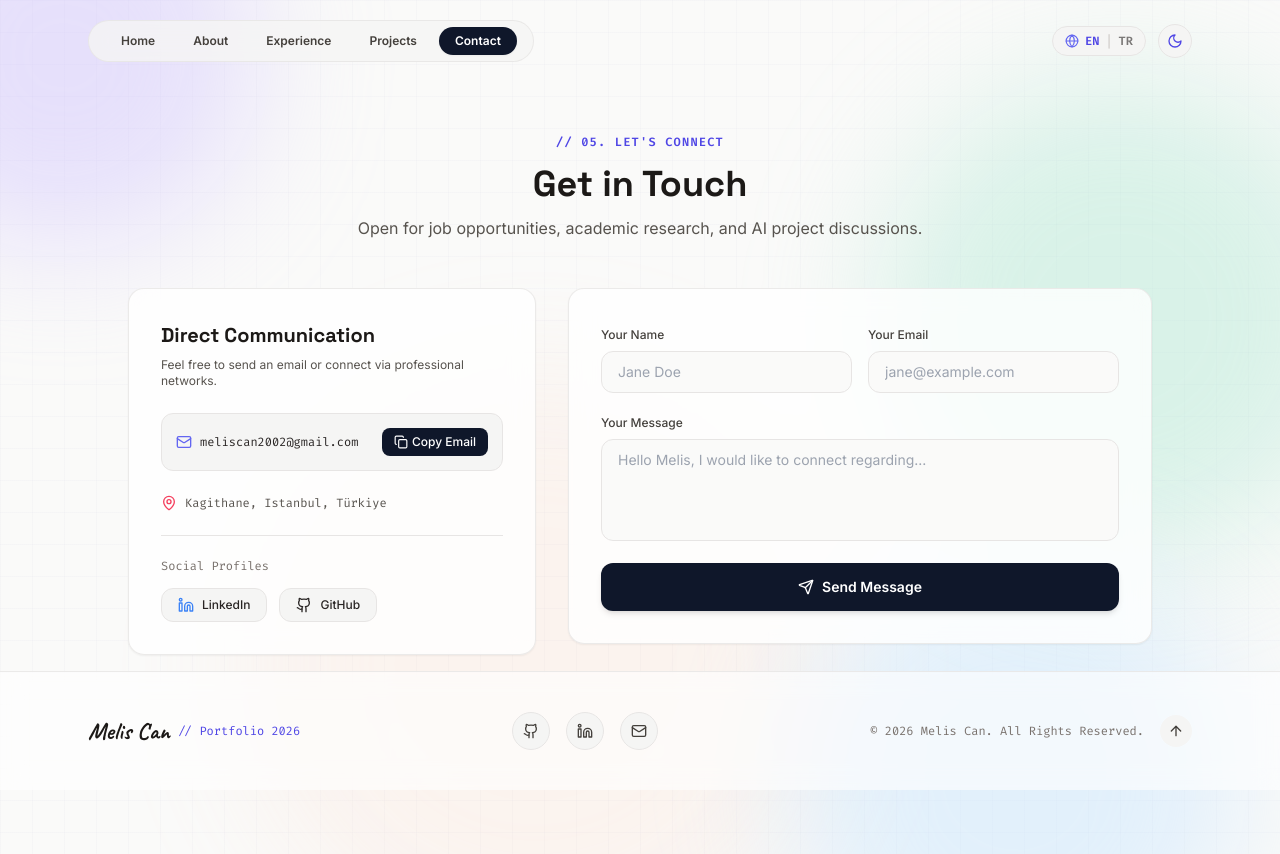
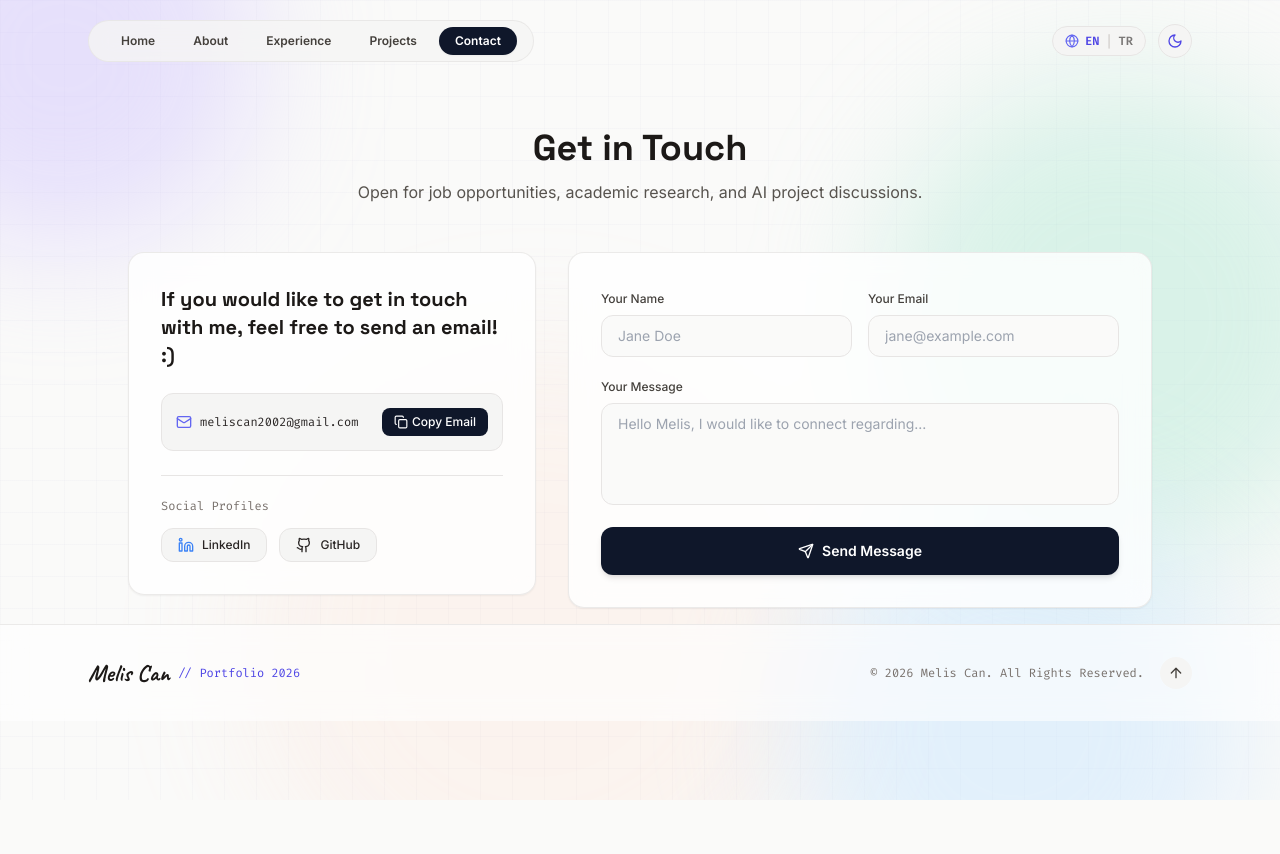
Before and after one commit to meliscann/portfolio-meliscan, a Next.js app: page /contact in a window 1280 px wide. After the commit the page ends 800 px from the top, so only its background shows below. Built offline with nearby package versions, Linux system fonts and the light colour scheme.

Commit message:
feat: simplify footer, remove section comment tags, update contact card title and remove location tag

```diff
--- a/src/components/layout/Footer.tsx
+++ b/src/components/layout/Footer.tsx
@@ -1,9 +1,8 @@
 "use client";
 
 import React from "react";
-import { profileData } from "@/../content/profile";
 import { useLanguage } from "@/components/context/LanguageContext";
-import { Github, Linkedin, Mail, ArrowUp } from "lucide-react";
+import { ArrowUp } from "lucide-react";
 
 export const Footer: React.FC = () => {
   const { t } = useLanguage();
@@ -13,8 +12,8 @@ export const Footer: React.FC = () => {
   };
 
   return (
-    <footer className="relative z-10 border-t border-stone-200/80 dark:border-slate-800/80 bg-white/60 dark:bg-slate-900/60 backdrop-blur-md py-10">
-      <div className="max-w-6xl mx-auto px-4 sm:px-6 flex flex-col md:flex-row items-center justify-between gap-6">
+    <footer className="relative z-10 border-t border-stone-200/80 dark:border-slate-800/80 bg-white/60 dark:bg-slate-900/60 backdrop-blur-md py-8">
+      <div className="max-w-6xl mx-auto px-4 sm:px-6 flex flex-col sm:flex-row items-center justify-between gap-4">
         {/* Left: Branding Signature */}
         <div className="flex items-center gap-2">
           <span className="font-signature text-2xl font-bold text-stone-900 dark:text-white">
@@ -23,35 +22,6 @@ export const Footer: React.FC = () => {
           <span className="font-mono text-xs text-indigo-600 dark:text-pastel-lavender">
             // Portfolio 2026
           </span>
-        </div>
-
-        {/* Center: Social Icons */}
-        <div className="flex items-center gap-4">
-          <a
-            href={profileData.contact.github}
-            target="_blank"
-            rel="noopener noreferrer"
-            className="p-2.5 rounded-full bg-stone-100 dark:bg-slate-800 text-stone-700 dark:text-slate-300 hover:text-indigo-600 dark:hover:text-pastel-lavender hover:scale-110 transition border border-stone-200 dark:border-slate-700"
-            aria-label="GitHub Profile"
-          >
-            <Github className="w-4 h-4" />
-          </a>
-          <a
-            href={profileData.contact.linkedin}
-            target="_blank"
-            rel="noopener noreferrer"
-            className="p-2.5 rounded-full bg-stone-100 dark:bg-slate-800 text-stone-700 dark:text-slate-300 hover:text-indigo-600 dark:hover:text-pastel-lavender hover:scale-110 transition border border-stone-200 dark:border-slate-700"
-            aria-label="LinkedIn Profile"
-          >
-            <Linkedin className="w-4 h-4" />
-          </a>
-          <a
-            href={`mailto:${profileData.contact.email}`}
-            className="p-2.5 rounded-full bg-stone-100 dark:bg-slate-800 text-stone-700 dark:text-slate-300 hover:text-indigo-600 dark:hover:text-pastel-lavender hover:scale-110 transition border border-stone-200 dark:border-slate-700"
-            aria-label="Send Email"
-          >
-            <Mail className="w-4 h-4" />
-          </a>
         </div>
 
         {/* Right: Copyright & Scroll to Top */}
--- a/src/components/sections/AboutSection.tsx
+++ b/src/components/sections/AboutSection.tsx
@@ -13,9 +13,6 @@ export const AboutSection: React.FC = () => {
     <section id="about" className="relative z-10 py-4 px-4 sm:px-6 max-w-5xl mx-auto space-y-10">
       {/* Section Header */}
       <div className="text-center space-y-2">
-        <span className="font-mono text-xs uppercase tracking-widest text-indigo-600 dark:text-pastel-lavender font-semibold">
-          // 01. Profile & Bio
-        </span>
         <h2 className="text-3xl sm:text-4xl font-heading font-extrabold text-stone-900 dark:text-white">
           {t.about.sectionTitle}
         </h2>
--- a/src/components/sections/ContactSection.tsx
+++ b/src/components/sections/ContactSection.tsx
@@ -3,10 +3,10 @@
 import React, { useState } from "react";
 import { profileData } from "@/../content/profile";
 import { useLanguage } from "@/components/context/LanguageContext";
-import { Mail, Copy, Check, Send, MapPin, Linkedin, Github, Loader2, CheckCircle2, AlertCircle } from "lucide-react";
+import { Mail, Copy, Check, Send, Linkedin, Github, Loader2, CheckCircle2, AlertCircle } from "lucide-react";
 
 export const ContactSection: React.FC = () => {
-  const { t } = useLanguage();
+  const { language, t } = useLanguage();
   const [copied, setCopied] = useState(false);
   const [formData, setFormData] = useState({ name: "", email: "", message: "" });
   const [status, setStatus] = useState<"idle" | "sending" | "success" | "error">("idle");
@@ -60,9 +60,6 @@ export const ContactSection: React.FC = () => {
       <div className="max-w-5xl mx-auto space-y-12">
         {/* Section Header */}
         <div className="text-center space-y-3">
-          <span className="font-mono text-xs uppercase tracking-widest text-indigo-600 dark:text-pastel-lavender font-semibold">
-            // 05. Let's Connect
-          </span>
           <h2 className="text-3xl sm:text-4xl font-heading font-extrabold text-stone-900 dark:text-white">
             {t.contact.sectionTitle}
           </h2>
@@ -76,12 +73,11 @@ export const ContactSection: React.FC = () => {
           <div className="lg:col-span-5 space-y-6">
             <div className="p-6 sm:p-8 rounded-2xl bg-white/80 dark:bg-slate-900/80 border border-stone-200/80 dark:border-slate-800 backdrop-blur-md shadow-sm space-y-6">
               <div className="space-y-2">
-                <h3 className="font-heading font-bold text-xl text-stone-900 dark:text-white">
-                  Direct Communication
+                <h3 className="font-heading font-bold text-lg sm:text-xl text-stone-900 dark:text-white leading-snug">
+                  {language === "tr"
+                    ? "Benimle iletişime geçmek isterseniz e-posta göndermekten çekinmeyin! :)"
+                    : "If you would like to get in touch with me, feel free to send an email! :)"}
                 </h3>
-                <p className="text-xs text-stone-600 dark:text-slate-400">
-                  Feel free to send an email or connect via professional networks.
-                </p>
               </div>
 
               {/* Copyable Email Pill */}
@@ -109,12 +105,6 @@ export const ContactSection: React.FC = () => {
                     </>
                   )}
                 </button>
-              </div>
-
-              {/* Location Tag */}
-              <div className="flex items-center gap-2 text-xs text-stone-600 dark:text-slate-400 font-mono">
-                <MapPin className="w-4 h-4 text-rose-500" />
-                <span>{profileData.contact.location}</span>
               </div>
 
               {/* Social Channels */}
--- a/src/components/sections/ExperienceSection.tsx
+++ b/src/components/sections/ExperienceSection.tsx
@@ -16,9 +16,6 @@ export const ExperienceSection: React.FC = () => {
       <div className="max-w-6xl mx-auto space-y-16">
         {/* Section Header */}
         <div className="text-center space-y-3">
-          <span className="font-mono text-xs uppercase tracking-widest text-emerald-600 dark:text-pastel-mint font-semibold">
-            // 02. Professional Track Record
-          </span>
           <h2 className="text-3xl sm:text-4xl font-heading font-extrabold text-stone-900 dark:text-white">
             {t.experience.sectionTitle}
           </h2>
--- a/src/components/sections/ProjectsSection.tsx
+++ b/src/components/sections/ProjectsSection.tsx
@@ -77,9 +77,6 @@ export const ProjectsSection: React.FC = () => {
       <div className="max-w-6xl mx-auto space-y-12">
         {/* Section Header */}
         <div className="text-center space-y-3">
-          <span className="font-mono text-xs uppercase tracking-widest text-indigo-600 dark:text-pastel-lavender font-semibold">
-            // 03. Portfolio Showcase
-          </span>
           <h2 className="text-3xl sm:text-4xl font-heading font-extrabold text-stone-900 dark:text-white">
             {t.projects.sectionTitle}
           </h2>
```
